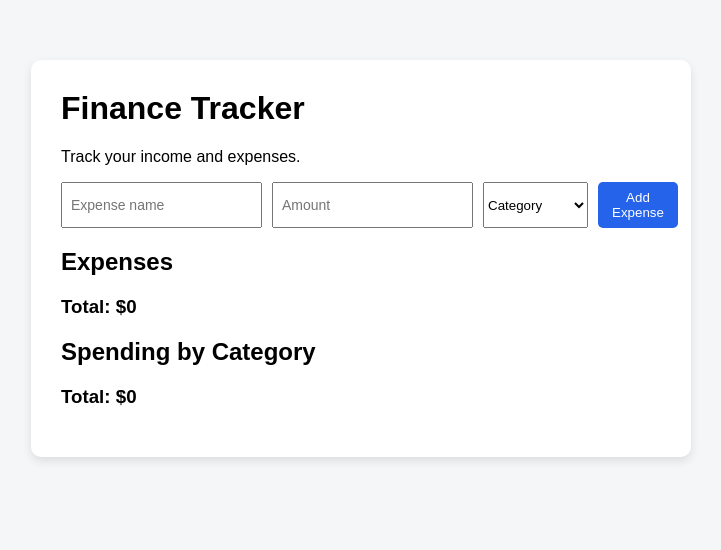
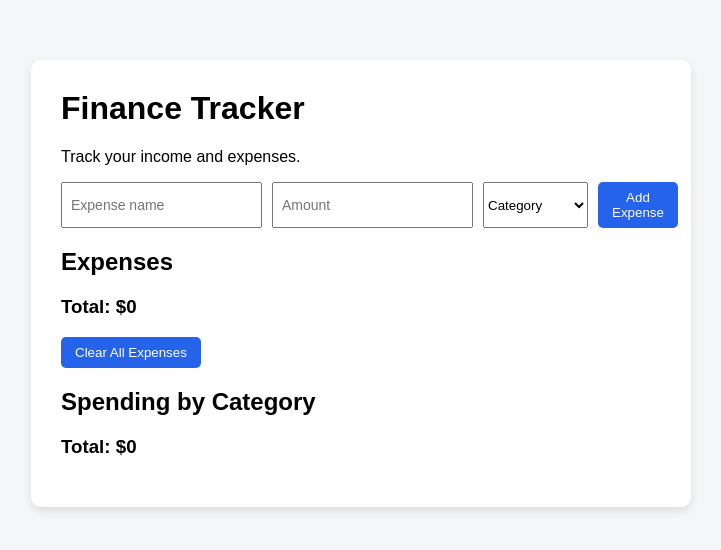
Before and after one commit to jsights9/finance-tracker, a React (Vite) app: page / in a window 1280 px wide. Shown: the top 550 px of the page, without its empty margins (279-1000 px from the left). Built offline with nearby package versions, Linux system fonts and the light colour scheme.

Commit message:
add clear all expenses feature

```diff
--- a/src/App.jsx
+++ b/src/App.jsx
@@ -71,7 +71,11 @@ const categoryTotals = expenses.reduce((totals, expense) => {
     // update localStorage after deleting
     localStorage.setItem("expenses", JSON.stringify(updatedExpenses));
   };
-
+// clear all expenses
+const clearExpenses = () => {
+  setExpenses([]);
+  localStorage.removeItem("expenses");
+};
   return (
     <div className="container">
 
@@ -130,6 +134,9 @@ const categoryTotals = expenses.reduce((totals, expense) => {
 
       {/* total spending */}
       <h3>Total: ${total}</h3>
+      <button onClick={clearExpenses}>
+  Clear All Expenses
+</button>
       <h2>Spending by Category</h2>
 
       <ul>
```
Also changed, not shown: src/components/ExpenseItem.jsx (added).
